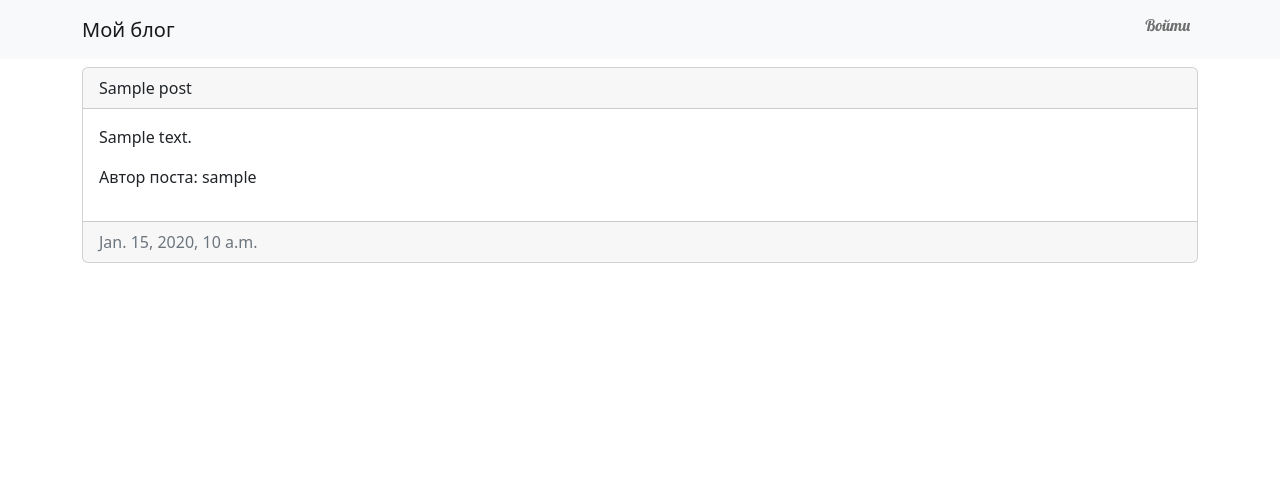
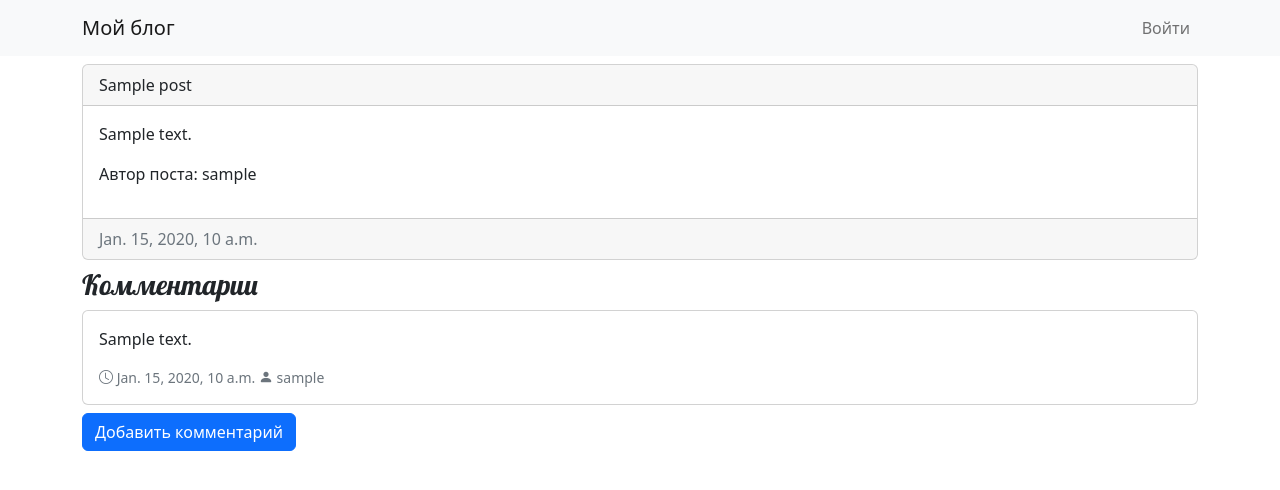
Before and after one commit to kda048/my-first-blog, a Django app: page /post/1/ in a window 1280 px wide. Shown: the top 490 px of the page. Run offline with Django 3.2, Linux system fonts and the light colour scheme; tables that the repository leaves empty hold one stand-in row (values such as "Sample post"); some libraries are stand-ins or nearby versions.

Commit message:
comments

```diff
--- a/blog/admin.py
+++ b/blog/admin.py
@@ -1,4 +1,5 @@
 from django.contrib import admin
-from .models import Post
+from .models import Post, Comment
 
 admin.site.register(Post)
+admin.site.register(Comment)
--- a/blog/models.py
+++ b/blog/models.py
@@ -16,3 +16,17 @@ class Post(models.Model):
 
     def __str__(self):
         return self.title
+
+class Comment(models.Model):
+    author = models.ForeignKey(
+        settings.AUTH_USER_MODEL, on_delete=models.CASCADE)
+    post = models.ForeignKey(Post, on_delete=models.CASCADE)
+    text = models.TextField(verbose_name="Текст комментария")
+    created_date = models.DateTimeField(auto_now_add=True)
+    updated_date = models.DateTimeField(auto_now=True)
+
+    def __str__(self):
+        return self.text
+
+    class Meta:
+        ordering = ["-created_date"]
--- a/blog/templates/blog/base.html
+++ b/blog/templates/blog/base.html
@@ -35,13 +35,13 @@
           <h5 class="navbar-text">{{user.get_username}}</h5>
         </li>
         <li class="nav-item">
-          <h5><a href="{%url 'logout'%}" class="nav-link">Выйти</a></h5>
+          <a href="{%url 'logout'%}" class="nav-link">Выйти</a>
         </li>
       </ul>
         {%else%}
         <ul class="navbar-nav ms-auto " >
         <li class="nav-item">
-          <h5 href="{%url 'login'%}" class="nav-link">Войти</h5>
+          <a href="{%url 'login'%}" class="nav-link">Войти</a>
         </li>
       </ul>
         {%endif%}
--- a/blog/templates/blog/comment.html
+++ b/blog/templates/blog/comment.html
@@ -0,0 +1,16 @@
+<div class="card my-2">
+    <div class="card-body">
+        <p class="card-text">
+            {{ comment.text|linebreaksbr }}
+        </p>
+        <p class="card-text">
+            <small class="text-muted">
+                <i class="bi bi-clock"></i>
+                {{comment.created_date}}
+                <i class="bi bi-person-fill"></i>
+                {{comment.author.username}}
+            </small>
+
+        </p>
+    </div>
+</div>
--- a/blog/templates/blog/post.html
+++ b/blog/templates/blog/post.html
@@ -11,6 +11,7 @@
     <button type="submit" class="btn btn-primary">Редактировать <i class="bi bi-brush"></i></button>
     </a>
 
+
     {%endif%}
   </div>
   <div class="card-footer text-muted">
--- a/blog/templates/blog/post_detail.html
+++ b/blog/templates/blog/post_detail.html
@@ -2,6 +2,17 @@
 
 {% block content %}
 {% include 'blog/post.html' with post=post%}
+<h3>Комментарии</h3>
+{%if comments%}
+{%for comment in comments%}
+{% include 'blog/comment.html' with comment=comment%}
+{%endfor%}
+{%else%}
+<div class="alert alert-info"> Комментарии не найдены</div>
+{%endif%}
+<a href="{% url 'comment_new' pk=post.pk %}" class="btn btn-primary">
+  Добавить комментарий
+</a>
 
 
 {% endblock %}
--- a/blog/urls.py
+++ b/blog/urls.py
@@ -6,5 +6,7 @@ urlpatterns = [
     path('post/<int:pk>/', views.post_detail, name='post_detail'),
     path('post/new/', views.post_new, name='post_new'),
     path('post/<int:pk>/edit/', views.post_edit, name='post_edit'),
-
+    path('comment/new/<int:pk>', views.comment_new, name='comment_new'),
+    path('comment/edit/<int:pk>/', views.comment_edit, name='comment_edit'),
+    path('comment/delete/<int:pk>/', views.CommentDelete.as_view(), name='comment_delete'),
 ]
--- a/blog/views.py
+++ b/blog/views.py
@@ -1,10 +1,13 @@
 
 from django.shortcuts import render
 from django.utils import timezone
-from .models import Post
+from .models import Post, Comment
 from django.shortcuts import render, get_object_or_404
-from .forms import PostForm
+from .forms import PostForm, CommentForm
 from django.shortcuts import redirect
+from django.core.exceptions import PermissionDenied
+from django.views.generic.edit import DeleteView
+from django.urls import reverse_lazy
 
 # Create your views here.
 def post_list(request):
@@ -16,7 +19,8 @@ def post_list(request):
 
 def post_detail(request, pk):
     post = get_object_or_404(Post, pk=pk)
-    return render(request, 'blog/post_detail.html', {'post': post})
+    comments = post.comment_set.all()
+    return render(request, 'blog/post_detail.html', {'post': post, 'comments': comments})
 def post_new(request):
     if request.method == "POST":
         form = PostForm(request.POST)
@@ -43,3 +47,40 @@ def post_edit(request, pk):
     else:
         form = PostForm(instance=post)
     return render(request, 'blog/post_edit.html', {'form': form})
+
+def comment_new(request, pk):
+    if not request.user.is_authenticated:
+        return redirect('login')
+    post = get_object_or_404(Post, pk=pk)
+    if request.method == "POST":
+        form = CommentForm(request.POST)
+        if form.is_valid():
+            comment = form.save(commit=False)
+            comment.author = request.user
+            comment.post = post
+            comment.save()
+            return redirect('post_detail', pk = post.pk)
+    else:
+        form = CommentForm()
+    return render(request, 'blog/comment_new.html', {'form': form})
+
+def comment_edit(request, pk):
+    comment = get_object_or_404(Comment, pk=pk)
+    if not request.user.is_authenticated:
+        return redirect('login')
+    if request.user != comment.author:
+        raise PermissionDenied
+    if request.method == "POST":
+        form = CommentForm(request.POST, instance=comment)
+        if form.is_valid():
+            comment = form.save()
+            return redirect('post_detail', pk=comment.post.pk)
+    else:
+        form = CommentForm(instance=comment)
+    return render(request, 'blog/comment_edit.html', {'form': form})
+
+class CommentDelete(DeleteView):
+    model = Comment
+
+    def get_success_url(self):
+        return reverse_lazy('post_detail', kwargs={'pk': self.object.post.pk})
```
Also changed, not shown: blog/forms.py (+6 -1 lines), blog/templates/blog/comment_new.html (+10 -0 lines), blog/migrations/0004_comment.py (added), blog/templates/blog/comment_confirm_delete.html (renamed from blog/templates/blog/blog/templates/blog/comment_confirm_delete.html).
